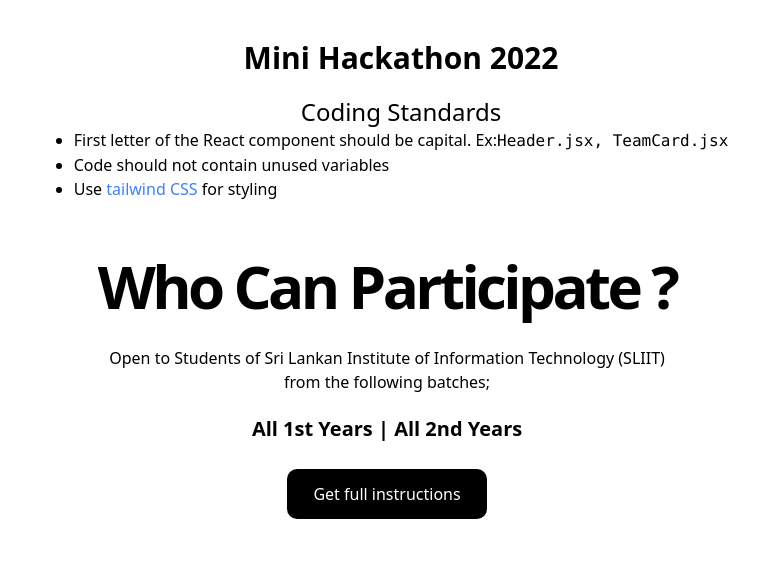
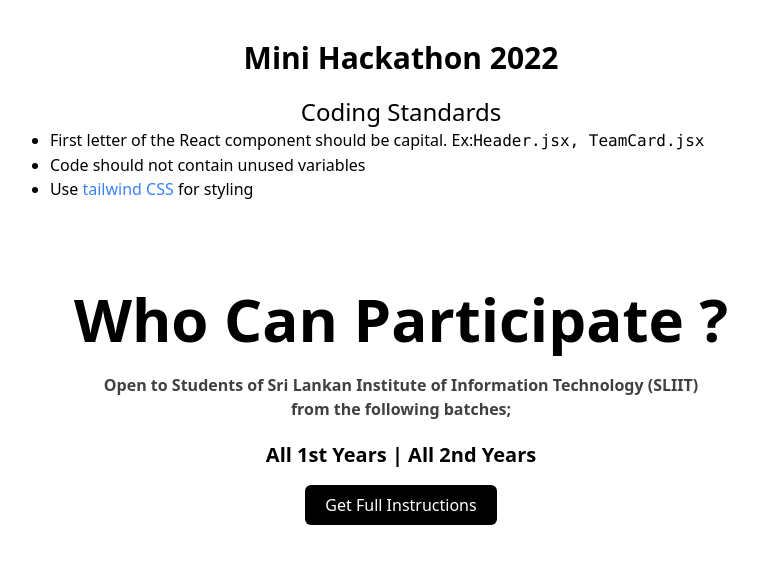
Before and after one commit to ms-club-sliit/minihackathon-2022, a React (Create React App) app: page / in a window 1280 px wide. Shown: the top 564 px of the page, without its empty margins (239-997 px from the left). Built offline with nearby package versions, Linux system fonts and the light colour scheme.

Commit message:
Implemented UI for rules section using tailwind css

```diff
--- a/src/views/rules/Rules.jsx
+++ b/src/views/rules/Rules.jsx
@@ -2,38 +2,39 @@
 
 const Rules = () => {
   return (
-    <div >
     <div>
-            <div className="block p-6 rounded-lg">
-                <h1 style={{ height:"73px", fontWeight: 700, fontSize: "60px", lineHeight: "75px", textAlign:"center", letterSpacing: "-0.06em",color: "#000000"}} >
+        <div className='my-10'>
+            <div>
+                <div className="block p-6 rounded-lg ">
+                    <h1 className='font-bold text-6xl text-center'>
                         Who Can Participate ?
                     </h1>
                 </div>
             </div>
 
             <div className='flex justify-center'>
-            <p style={{textAlign:"center",color: "#000000"}}>
+                <p className='text-center font-semibold text-neutral-700'>
                     Open to Students of Sri Lankan Institute of Information Technology (SLIIT)
-                         <br></br>from the following batches;<br></br>
+                             <br />from the following batches;<br/>
                 </p>
-            <br></br>
             </div>
 
-        <div className='flex justify-center' >
-            <p style={{marginTop:20}}>
-                <b style={{ fontSize: "20px"}}>All 1st Years | All 2nd Years</b> <br />
+            <div className='flex justify-center mt-2' >
+                <p className="mt-3 text-xl font-bold">
+                    All 1st Years | All 2nd Years
                 </p>
             </div>
 
             <div className='flex justify-center'>
                 <a href='/'>
-                <button style={{marginTop:25,width:200, height:50,borderRadius:10,background:"black",color:'white'}}>
-                    Get full instructions
+                    <button className='mt-4 w-48 h-10 rounded-md bg-black text-white'>
+                        Get Full Instructions
                     </button>
                 </a>
             </div>
 
         </div>
+    </div>
   )
 }
 
```
Lines whose indentation alone changed are shown as unchanged.
